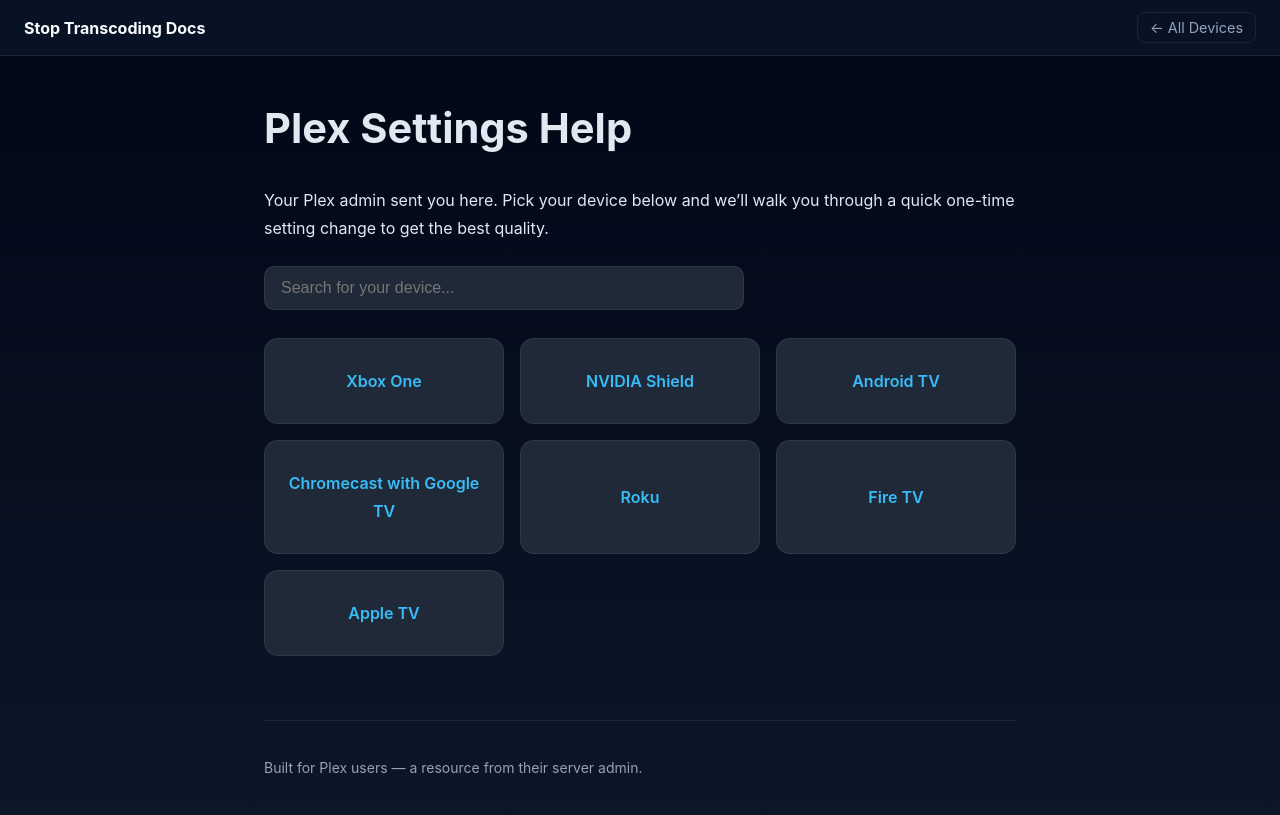
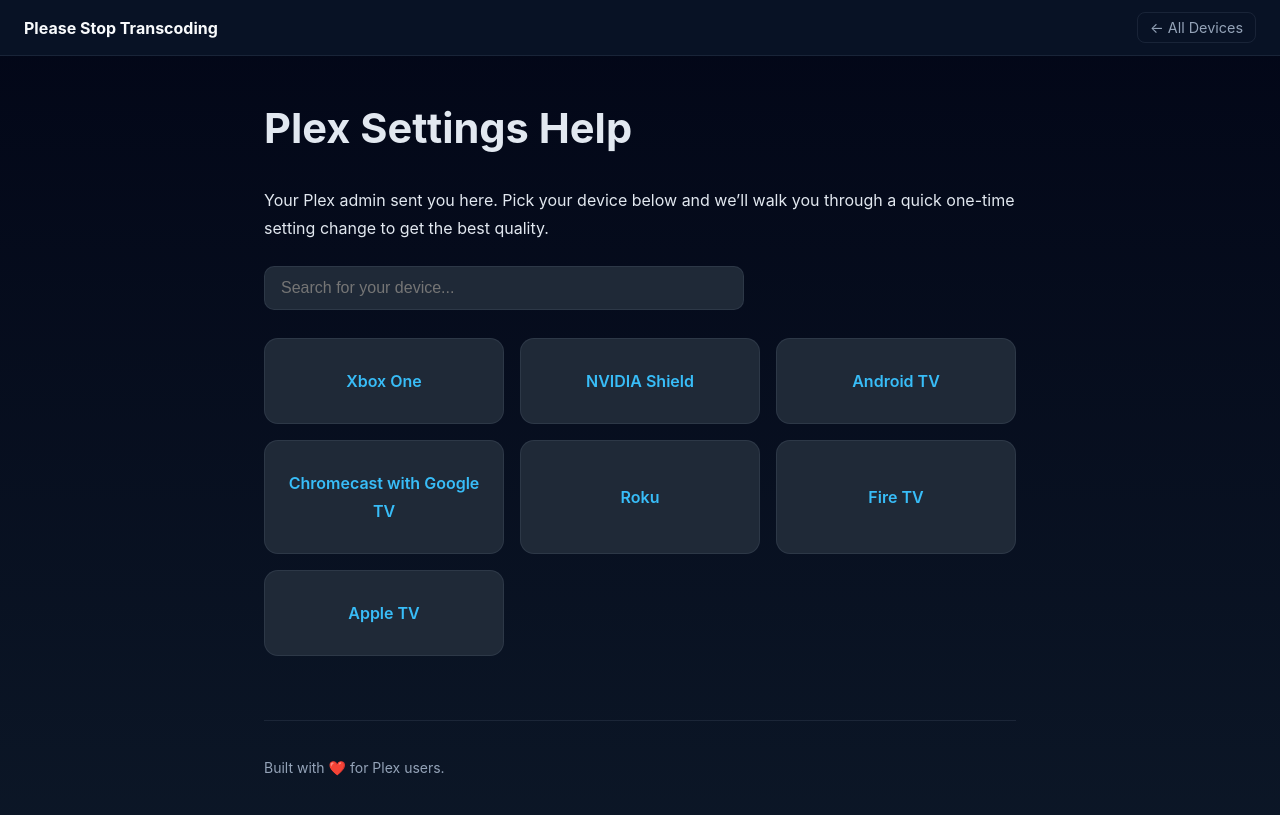
Before and after one commit to mstrhakr/stop-transcoding, a Jekyll site: the page built from docs/index.md, in a window 1280 px wide. Shown: the top 815 px of the page. Built offline with Jekyll 4.4.1, drawn with Linux system fonts in a browser that asks for light colours.

Commit message:
Update documentation titles and footer message for improved clarity and user engagement

```diff
--- a/docs/_config.yml
+++ b/docs/_config.yml
@@ -1,4 +1,4 @@
-title: Stop Transcoding Docs
+title: Please Stop Transcoding
 description: Plex client settings help for disabling transcoding and choosing original quality.
 markdown: kramdown
 permalink: pretty
--- a/docs/_layouts/default.html
+++ b/docs/_layouts/default.html
@@ -22,7 +22,7 @@
         {{ content }}
       </article>
       <footer class="page-footer">
-        <p>Built for Plex users — a resource from their server admin.</p>
+        <p>Built with ❤️ for Plex users.</p>
       </footer>
     </main>
   </body>
```
